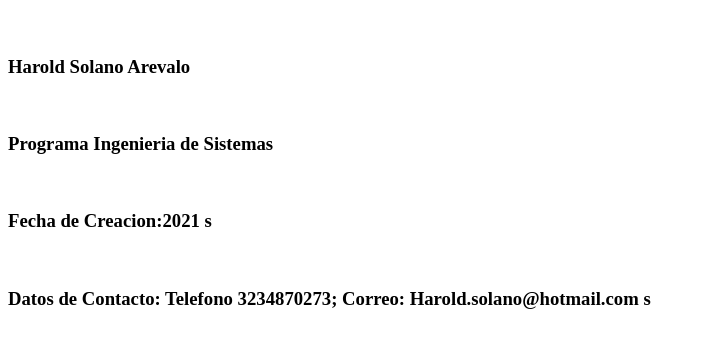
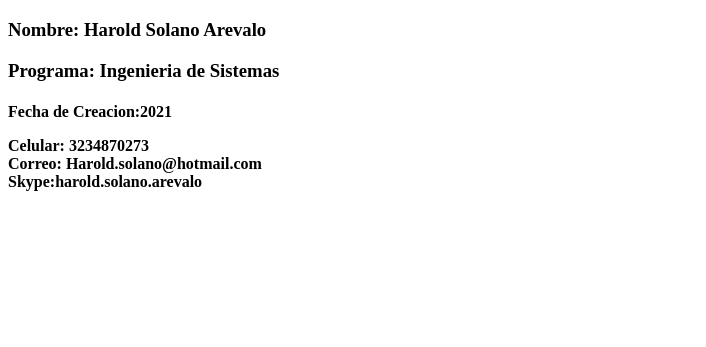
Before and after one commit to hsolanoa/DSWHaroldSolano, a plain HTML site: page index.html in a window 1280 px wide. Shown: the part 61-408 px from the top of the page, without its empty margins (0-706 px from the left). Drawn offline with Linux system fonts and the light colour scheme.

Commit message:
Creacion de Index
Primer Cambio

```diff
--- a/index.html
+++ b/index.html
@@ -2,14 +2,18 @@
 <html lang="es">
     <head>
         <meta charset="utf-8" />
-        <title>Diseños de Sitio Web!</title>
+        <title>Document!</title>
     </head>
     <body>
-        <p><h1>Proyecto de Sitio Web 2021-1604</h1><br>
-        <p><h3>Harold Solano Arevalo</h3><br>
-        <p><h3>Programa Ingenieria de Sistemas</h3><br>
-        <p><h3>Fecha de Creacion:2021 s</h3><br>
-        <p><h3>Datos de Contacto: Telefono 3234870273; Correo: Harold.solano@hotmail.com s</h3><br>
+        <h1>Proyecto de Sitio Web 2021-1604</h1>
 
+        <h3>Nombre: Harold Solano Arevalo</h3>
+        <h3>Programa: Ingenieria de Sistemas</h3>
+        <h4>
+        <p>Fecha de Creacion:2021 </p>
+        <p>Celular: 3234870273 <br>
+           Correo: Harold.solano@hotmail.com <br>
+           Skype:harold.solano.arevalo</p>
+        </h4>
     </body>
 </html>
```
